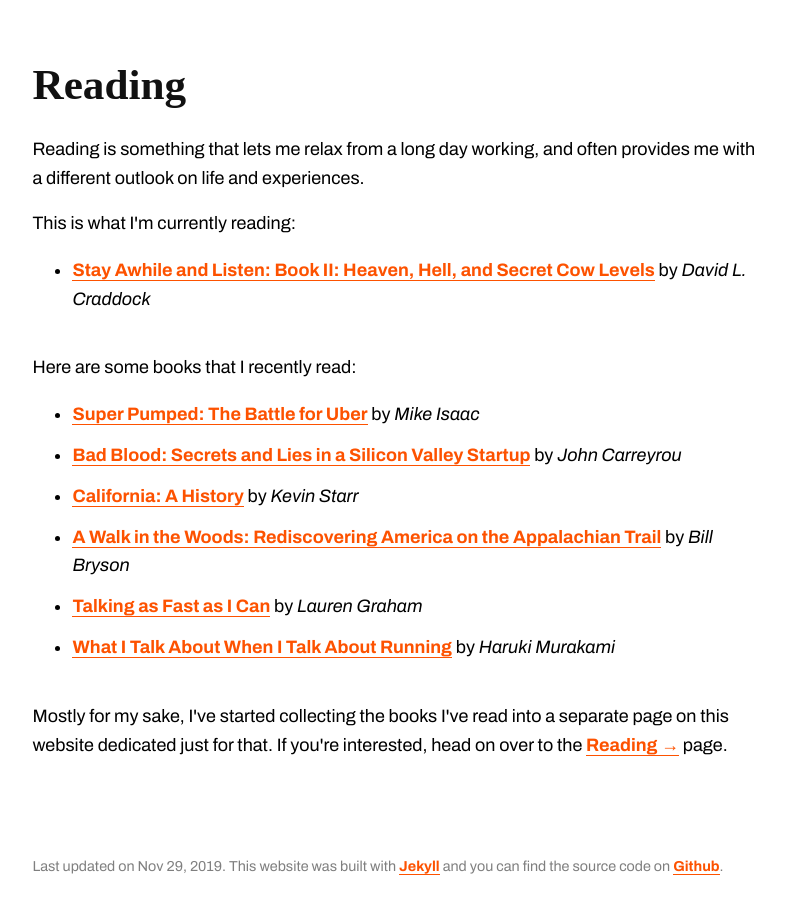
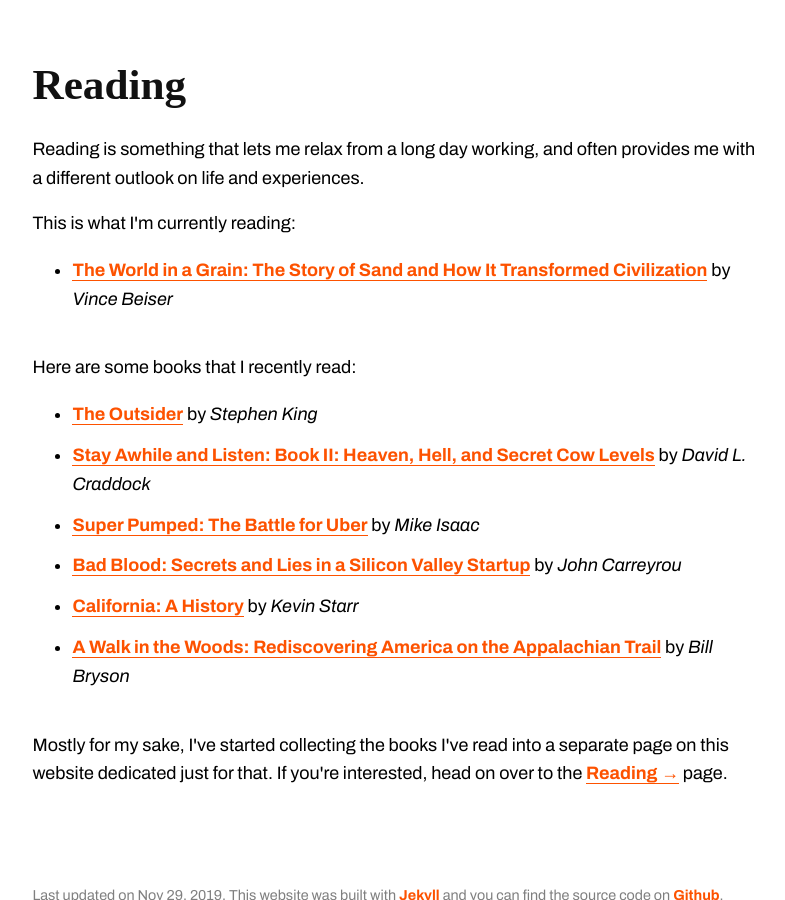
Before and after one commit to ivanbozic/ivanbozic.com, a Jekyll site: the page built from index.html, in a window 1280 px wide and 900 px high, scrolled down 1047 px. Shown: the whole window, without its empty margins (243-1028 px from the left). Built offline with Jekyll 4.4.1, drawn with Linux system fonts in a browser that asks for light colours; some web fonts are replaced.

Commit message:
Updated Reading.

```diff
--- a/_data/reading.json
+++ b/_data/reading.json
@@ -1,9 +1,25 @@
 [
+    {
+        "link": "https://www.amazon.com/World-Grain-Story-Transformed-Civilization-ebook/dp/B077CQL1XN",
+        "title": "The World in a Grain: The Story of Sand and How It Transformed Civilization",
+        "author": "Vince Beiser",
+        "is_reading": true,
+        "cover_art": "/images/book-covers/the-world-in-a-grain-vince-beiser.png",
+        "cover_style": "dark"
+    },
+    {
+        "link": "https://www.amazon.com/Outsider-Stephen-King-ebook/dp/B0792D4MWR/",
+        "title": "The Outsider",
+        "author": "Stephen King",
+        "is_reading": false,
+        "cover_art": "/images/book-covers/the-outsider-stephen-king.png",
+        "cover_style": "dark"
+    },
     {
         "link": "https://www.amazon.com/Stay-Awhile-Listen-Heaven-Secret-ebook/dp/B07ZQQRWS9/",
         "title": "Stay Awhile and Listen: Book II: Heaven, Hell, and Secret Cow Levels",
         "author": "David L. Craddock",
-        "is_reading": true,
+        "is_reading": false,
         "cover_art": "/images/book-covers/stay-awhile-and-listen-book-ii-david-l-craddock.png",
         "cover_style": "dark"
     },
```
Also changed, not shown: images/book-covers/the-outsider-stephen-king.png (added), images/book-covers/the-world-in-a-grain-vince-beiser.png (added).
